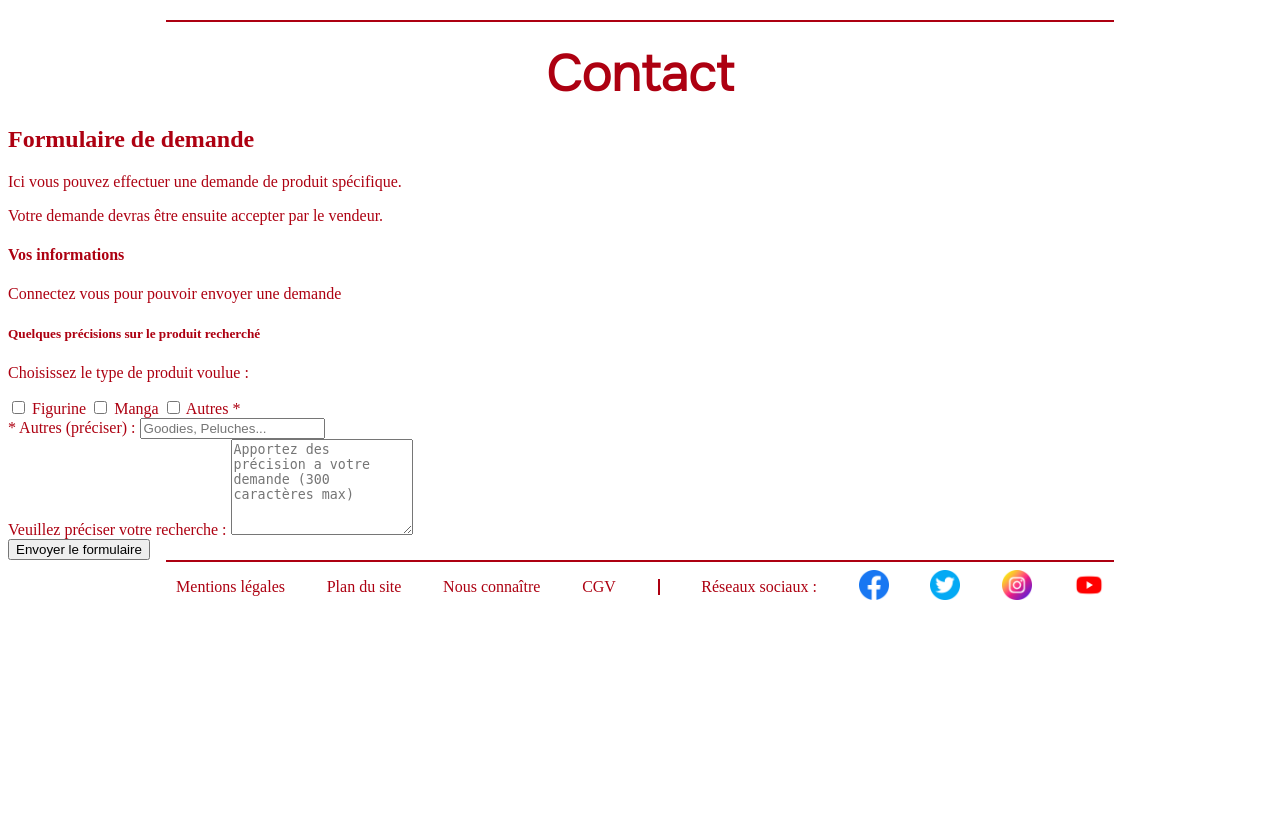
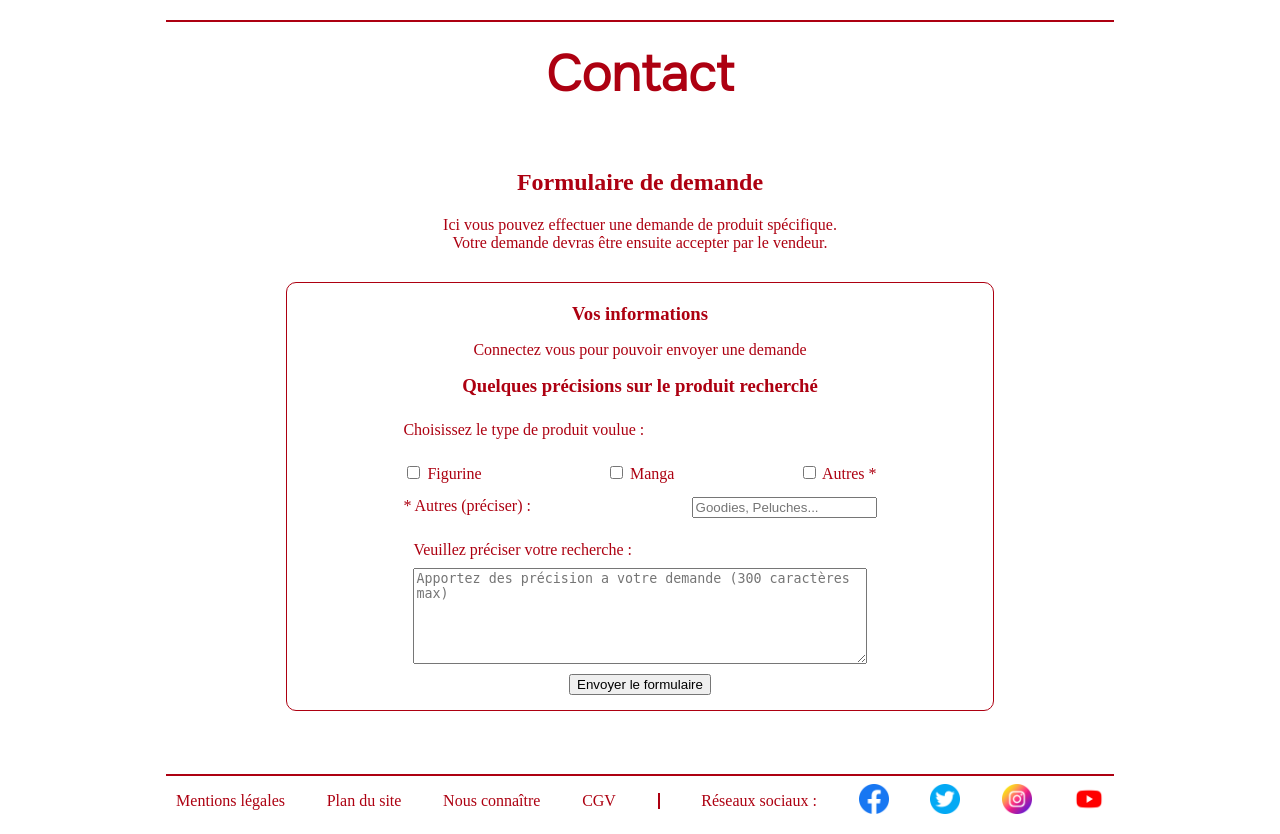
Before and after one commit to Noctalyne/Hanabi_symfony, a Symfony app: template templates/contact/contact.html.twig in a window 1280 px wide. Shown: the part 340-1174 px from the top of the page. Before the commit the page ends 940 px from the top, so only its background shows below. Run offline with Twig, Linux system fonts and the light colour scheme; the template is opened without the code that fills it, so the values that code supplies are empty; some libraries are stand-ins or nearby versions.

Commit message:
push avant maj bdd

```diff
--- /dev/null
+++ b/public/css/contact/formulaire_contact.css
@@ -0,0 +1,53 @@
+.formulaireRechercheProduit {
+    /* margin-right: 10%;
+    margin-left: 10%; */
+    margin:  5% 10% 5% 10%;
+    text-align: center;
+}
+
+.carte_form {
+    border: solid #AD0011 1px;
+    border-radius: 10px;
+    margin: 3% 15% 3% 15%; /* haut - droit - bas - gauche */
+    padding: 15px;
+}
+
+.carte_form h3 {
+    margin: 5px;
+}
+
+.formulaire_contact {
+    margin-right: 15%;
+    margin-left: 15%;
+}
+
+.choice_product p {
+    margin: 5% 0% 5% 0%;
+    text-align: left;
+}
+
+
+/* CHECK BOX TYPE PRODUITS RECHERCHER */
+.type_of_checkbox {
+    display: flex;
+    flex-direction: row;
+    flex-wrap: nowrap;
+    justify-content: space-between;
+}
+
+.precision {
+    margin: 3% 0% 3% 0%;
+    display: flex;
+    justify-content: space-between;
+}
+
+.precision_textarea {
+    display: flex;
+    flex-direction: column;
+    text-align: left;
+    margin: 10px;
+}
+
+.precision_textarea label {
+    margin: 2% 0% 2% 0%;
+}
--- a/templates/contact/composant_contact/formulaire_contact.html.twig
+++ b/templates/contact/composant_contact/formulaire_contact.html.twig
@@ -1,111 +1,74 @@
 {% block stylesheets %}
-	<link rel="stylesheet" href="{{ asset('css/contact/formulaireContact.css') }}">
+	<link rel="stylesheet" href="{{ asset('css/contact/formulaire_contact.css') }}">
 {% endblock %}
 
-<div>
-	<section class="formulaireRechercheProduit">
+
+<section>
+	<div
+		class="formulaireRechercheProduit">
 
 		<!--En-tête-->
-		<div class="">
+		<div>
 			<h1>Formulaire de demande</h1>
-			<p>
-				Ici vous pouvez effectuer une demande de produit spécifique.
+			<p>Ici vous pouvez effectuer une demande de produit spécifique.
+				<br>Votre demande devras être ensuite accepter par le vendeur.
 			</p>
-			<p>
-				Votre demande devras être ensuite accepter par le vendeur.
-			</p>
+			{# <br>Vous devez être connecter pour envoyer une demande #}
+
+
 		</div>
 
 		<!--div principal ici qu'on modifie la largeur du formulaire-->
-		<div class="">
-			<div class="">
-				<h4 class="">
-					Vos informations
-				</h4>
-				<p class="">
-					Connectez vous pour pouvoir envoyer une demande
 
-				</p>
-				<!-- ici le lien renvoie à l'ouverture du canvas de connexion (cf icone conexion dans le header)-->
-			<!-- Informations utilisateurs -->
-				{# <div class="">
 
-												                    																																																																																									<div class="imputForm">
-												                    																																																																																										<div class="imput_l">
-												                    																																																																																				                            <label>Nom</label>
-												                    																																																																																											<input type="text" class="" placeholder="Entrez votre nom..">
-												                    																																																																																										</div>
+		<div class="carte_form">
 
-												                    																																																																																										<div class="imput_r">
-												                    																																																																																											<label>Prénom</label>
-												                    																																																																																											<input type="text" class=" " placeholder="Entrez votre prénom..">
-												                    																																																																																										</div>
-												                    																																																																																									</div>
+			<h3>Vos informations</h3>
+			<p>Connectez vous pour pouvoir envoyer une demande</p>
 
-												                    																																																																																				                    <div class="imputForm">
-												                    																																																																																				                        <div class="imput_l">
-												                    																																																																																				                            <label for="mailFloatingInput">Adresse mail</label>
-												                    																																																																																				                            <input type="email" class="form-control" id="mailFloatingInput" placeholder="Entrez votre adresse mail">
-												                    																																																																																				                        </div>
+			<h3>Quelques précisions sur le produit recherché</h3>
 
-												                    																																																																																				                        <div class="imput_r">
-												                    																																																																																				                            <label for="mailFloatingInput">Confirmer mail</label>
-												                    																																																																																				                            <input type="email" class="form-control" id="mailFloatingInput" placeholder="Entrez votre adresse mail">
-												                    																																																																																				                        </div>
-												                    																																																																																				                    </div>
+			<!-- Information produits rechercher -->
+			<form class="formulaire_contact">
 
-												                    																																																																																								</div> #}
-			</div>
-			<div class="carte_form">
-				<h5 class="">
-					Quelques précisions sur le produit recherché
-				</h5>
-				<!-- Information produits rechercher -->
-				{# </div> #}
-				<form class="formulaire_contact" >
-					<div class="choice_type_of_product">
-						<p>
-							Choisissez le type de produit voulue :
+				<div class="choice_product">
 
-						</p>
-						<div class="type_of_checkbox">
+					<p>Choisissez le type de produit voulue :</p>
+
+					<div class="type_of_checkbox">
+
+						<div>
 							<input type="checkbox" value="Figurine" id="Figurine">
-							<label for="Figurine">
-								Figurine
-							</label>
+							<label for="Figurine">Figurine</label>
+						</div>
+						<div>
 							<input type="checkbox" value="" id="Manga">
-							<label for="Manga">
-								Manga
+							<label for="Manga">Manga</label>
+						</div>
 
-							</label>
+						<div>
 							<input type="checkbox" value="" id="Autres">
-							<label for="Autres">
-								Autres *
-
-							</label>
+							<label for="Autres">Autres *</label>
 						</div>
 					</div>
-					<div>
-						<label for="choiceOtherItem" class="">
-							* Autres (préciser) :
-						</label>
-						<input type="text" class="" id="choiceOtherItem" placeholder="Goodies, Peluches..."></div>
+
+				</div>
+
+				<div class="precision">
+					<label for="choiceOtherItem" class="">* Autres (préciser) :</label>
+					<input type="text" class="" id="choiceOtherItem" placeholder="Goodies, Peluches...">
+				</div>
 
 
-					<div class="precision">
-						<label for="" class="">
-							Veuillez préciser votre recherche :
-						</label>
-						<textarea class="" name="" maxlength="300" wrap="soft" rows="6" placeholder="Apportez des précision a votre demande (300 caractères max)"></textarea>
-					</div>
+				<div class="precision_textarea">
+					<label for="">Veuillez préciser votre recherche :</label>
+					<textarea name="" maxlength="300" wrap="soft" rows="6" placeholder="Apportez des précision a votre demande (300 caractères max)"></textarea>
+				</div>
 
-					<button type="submit" class="envoie_formulaire">
-						Envoyer le formulaire
-					</button>
+				<button type="submit" class="">Envoyer le formulaire</button>
 
-				</form>
+			</form>
 
-			</div>
 		</div>
 	</div>
-</div></section></div>
+</section>
```
Also changed, not shown: public/css/contact/formulaireContact.css (deleted, +0 -25 lines), templates/contact/composant_contact/brouillon_inscription.html.twig (added, +29 -0 lines), 1 other file.
